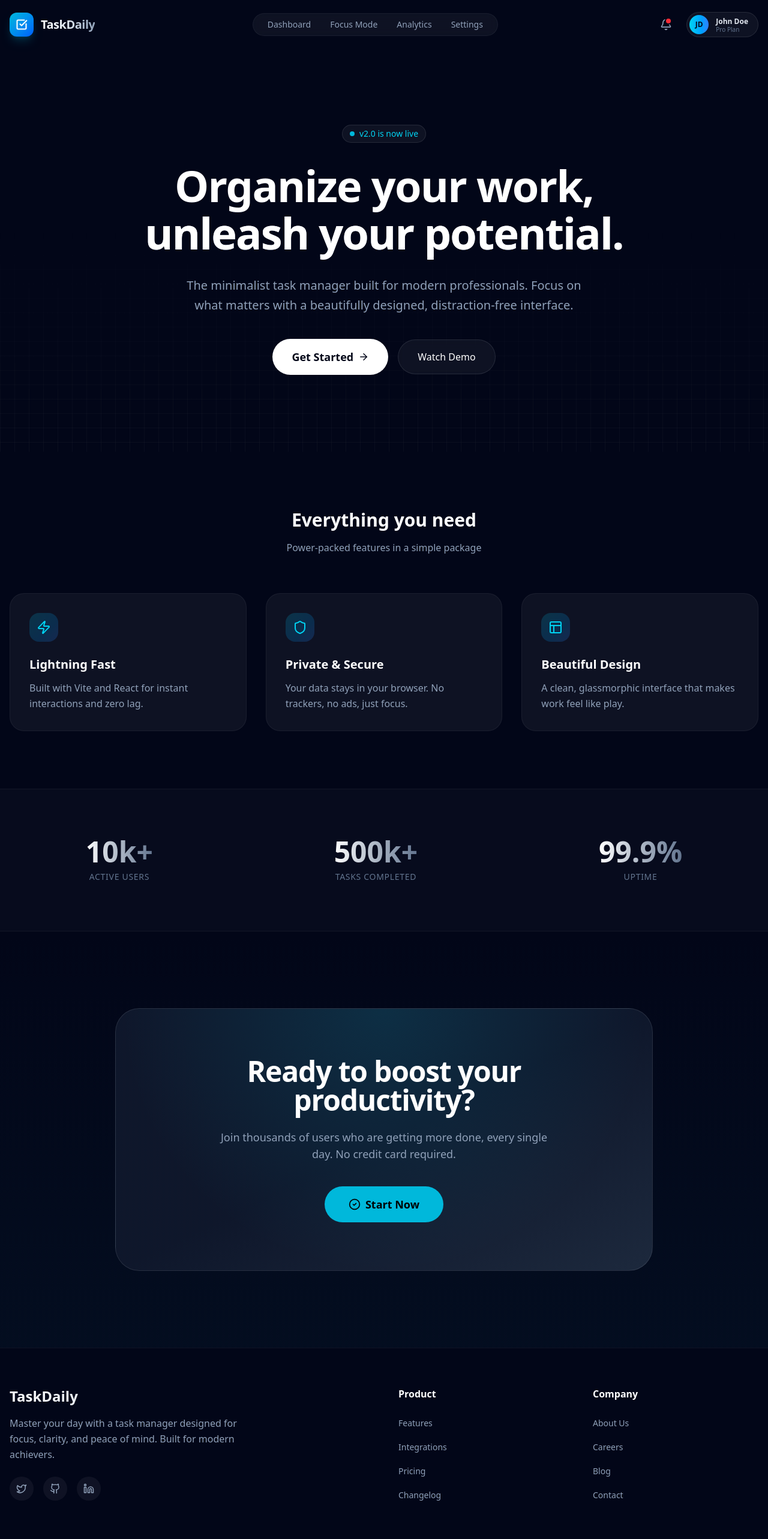
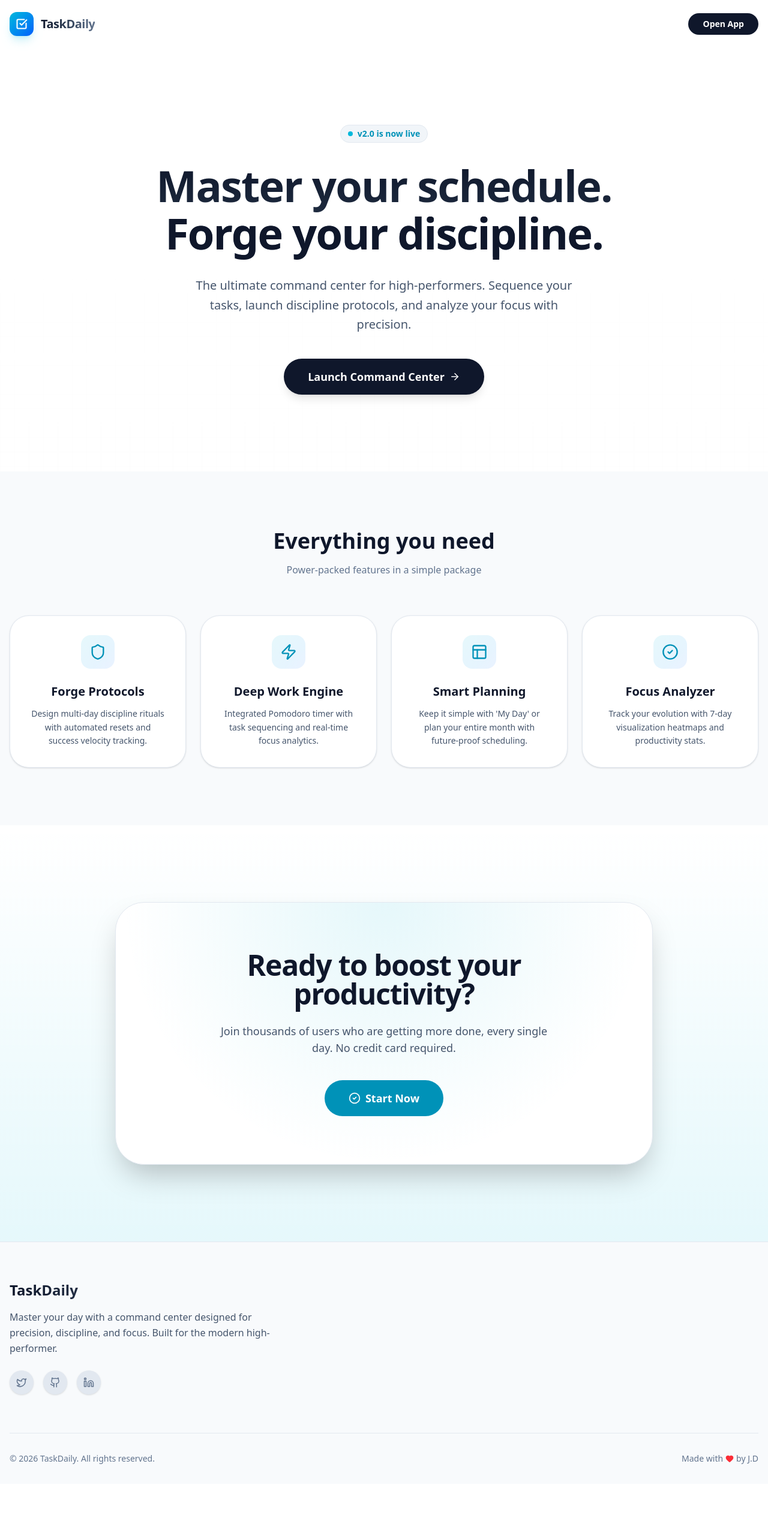
Before and after one commit to Dattatray98/OneMore, a React (Vite) app in the folder Client/: page / in a window 1280 px wide. Shown: the top 2566 px of the page at 60% size. After the commit the page ends 2474 px from the top, so only its background shows below. Built offline with nearby package versions, Linux system fonts and the light colour scheme.

Commit message:
style: polish Landing, Navbar, and Footer for a cleaner UI

```diff
--- a/Client/src/components/Footer.tsx
+++ b/Client/src/components/Footer.tsx
@@ -2,64 +2,39 @@ import { Github, Twitter, Linkedin, Heart } from 'lucide-react';
 
 export const Footer = () => {
     return (
-        <footer className="w-full bg-slate-950 border-t border-white/5 pt-16 pb-8">
+        <footer className="w-full bg-slate-50 dark:bg-slate-950 border-t border-slate-200 dark:border-white/5 pt-16 pb-8">
             <div className="container mx-auto px-4">
-                <div className="grid grid-cols-1 md:grid-cols-4 gap-12 mb-16">
-                    <div className="col-span-1 md:col-span-2">
-                        <h3 className="text-2xl font-bold bg-clip-text text-transparent bg-gradient-to-r from-white to-slate-400 mb-4">
+                <div className="flex flex-col md:flex-row items-start justify-between gap-12 mb-16">
+                    <div className="max-w-md">
+                        <h3 className="text-2xl font-bold bg-clip-text text-transparent bg-gradient-to-r from-slate-900 dark:from-white to-slate-500 dark:to-slate-400 mb-4">
                             TaskDaily
                         </h3>
-                        <p className="text-slate-400 max-w-sm leading-relaxed mb-6">
-                            Master your day with a task manager designed for focus, clarity, and peace of mind. Built for modern achievers.
+                        <p className="text-slate-600 dark:text-slate-400 leading-relaxed mb-6 font-medium">
+                            Master your day with a command center designed for precision, discipline, and focus.
+                            Built for the modern high-performer.
                         </p>
                         <div className="flex gap-4">
                             {[Twitter, Github, Linkedin].map((Icon, i) => (
                                 <a
                                     key={i}
                                     href="#"
-                                    className="w-10 h-10 rounded-full bg-white/5 flex items-center justify-center text-slate-400 hover:bg-cyan-500/10 hover:text-cyan-400 transition-all duration-300 hover:-translate-y-1"
+                                    className="w-10 h-10 rounded-full bg-slate-200 dark:bg-white/5 flex items-center justify-center text-slate-500 dark:text-slate-400 hover:bg-cyan-500/10 hover:text-cyan-600 dark:hover:text-cyan-400 transition-all duration-300 hover:-translate-y-1 border border-transparent dark:border-white/5 shadow-sm"
                                 >
                                     <Icon size={18} />
                                 </a>
                             ))}
                         </div>
                     </div>
-
-                    <div>
-                        <h4 className="text-white font-semibold mb-6">Product</h4>
-                        <ul className="space-y-4">
-                            {['Features', 'Integrations', 'Pricing', 'Changelog'].map((item) => (
-                                <li key={item}>
-                                    <a href="#" className="text-slate-400 hover:text-white transition-colors text-sm">
-                                        {item}
-                                    </a>
-                                </li>
-                            ))}
-                        </ul>
-                    </div>
-
-                    <div>
-                        <h4 className="text-white font-semibold mb-6">Company</h4>
-                        <ul className="space-y-4">
-                            {['About Us', 'Careers', 'Blog', 'Contact'].map((item) => (
-                                <li key={item}>
-                                    <a href="#" className="text-slate-400 hover:text-white transition-colors text-sm">
-                                        {item}
-                                    </a>
-                                </li>
-                            ))}
-                        </ul>
-                    </div>
                 </div>
 
-                <div className="border-t border-white/5 pt-8 flex flex-col md:flex-row items-center justify-between gap-4">
+                <div className="border-t border-slate-200 dark:border-white/5 pt-8 flex flex-col md:flex-row items-center justify-between gap-4">
                     <p className="text-slate-500 text-sm">
                         © {new Date().getFullYear()} TaskDaily. All rights reserved.
                     </p>
                     <div className="flex items-center gap-1 text-slate-500 text-sm">
                         <span>Made with</span>
                         <Heart size={14} className="text-red-500 fill-red-500" />
-                        <span>by Frontend Wizards</span>
+                        <span>by J.D</span>
                     </div>
                 </div>
             </div>
--- a/Client/src/components/Navbar.tsx
+++ b/Client/src/components/Navbar.tsx
@@ -1,5 +1,6 @@
 import { useState, useEffect } from 'react';
-import { Menu, X, CheckSquare, Bell } from 'lucide-react';
+import { Menu, X, CheckSquare } from 'lucide-react';
+import { Link } from 'react-router-dom';
 
 export const Navbar = () => {
     const [scrolled, setScrolled] = useState(false);
@@ -16,59 +17,35 @@ export const Navbar = () => {
     return (
         <nav
             className={`fixed top-0 left-0 w-full z-50 transition-all duration-300 border-b ${scrolled
-                ? 'bg-slate-950/80 backdrop-blur-xl border-white/10 py-3 shadow-lg shadow-black/20'
+                ? 'bg-white/80 dark:bg-slate-950/80 backdrop-blur-xl border-slate-200 dark:border-white/10 py-3 shadow-lg dark:shadow-black/20 shadow-slate-200/50'
                 : 'bg-transparent border-transparent py-5'
                 }`}
         >
             <div className="container mx-auto px-4 flex items-center justify-between">
                 {/* Logo Area */}
                 <div className="flex items-center gap-3 group cursor-pointer">
-                    <div className="relative flex items-center justify-center w-10 h-10 rounded-xl bg-gradient-to-br from-cyan-500 to-blue-600 text-white shadow-lg shadow-cyan-500/20 group-hover:scale-105 transition-transform duration-300">
+                    <div className="relative flex items-center justify-center w-10 h-10 rounded-xl bg-linear-to-br from-cyan-500 to-blue-600 text-white shadow-lg shadow-cyan-500/20 group-hover:scale-105 transition-transform duration-300">
                         <CheckSquare size={20} strokeWidth={2.5} />
                         <div className="absolute inset-0 bg-white/20 rounded-xl opacity-0 group-hover:opacity-100 transition-opacity" />
                     </div>
-                    <span className="text-xl font-bold bg-clip-text text-transparent bg-gradient-to-r from-white via-slate-200 to-slate-400 tracking-tight">
+                    <span className="text-xl font-bold bg-clip-text text-transparent bg-linear-to-r from-slate-900 dark:from-white via-slate-700 dark:via-slate-200 to-slate-500 dark:to-slate-400 tracking-tight">
                         TaskDaily
                     </span>
                 </div>
 
-                {/* Desktop Links */}
-                <div className={`hidden md:flex items-center gap-8 px-6 py-2 rounded-full transition-all duration-300 ${scrolled
-                        ? 'bg-transparent border-transparent'
-                        : 'bg-white/5 border border-white/5 backdrop-blur-sm'
-                    }`}>
-                    {['Dashboard', 'Focus Mode', 'Analytics', 'Settings'].map((item) => (
-                        <a
-                            key={item}
-                            href="#"
-                            className="text-sm font-medium text-slate-400 hover:text-cyan-400 transition-colors relative group"
-                        >
-                            {item}
-                            <span className="absolute -bottom-1 left-1/2 w-0 h-0.5 bg-cyan-500 transition-all duration-300 group-hover:w-full group-hover:left-0" />
-                        </a>
-                    ))}
-                </div>
-
                 {/* Desktop Actions */}
                 <div className="hidden md:flex items-center gap-4">
-                    <button className="p-2 text-slate-400 hover:text-white transition-colors relative hover:bg-white/5 rounded-lg group">
-                        <Bell size={20} />
-                        <span className="absolute top-2 right-2.5 w-2 h-2 bg-red-500 rounded-full animate-pulse ring-2 ring-slate-950" />
-                    </button>
-                    <button className="flex items-center gap-3 pl-1 pr-4 py-1 rounded-full bg-white/5 border border-white/10 hover:bg-white/10 hover:border-cyan-500/30 transition-all group cursor-pointer hover:shadow-[0_0_15px_-5px_rgba(6,182,212,0.3)]">
-                        <div className="w-8 h-8 rounded-full bg-gradient-to-r from-cyan-400 to-blue-500 flex items-center justify-center text-xs font-bold text-slate-950 ring-2 ring-transparent group-hover:ring-cyan-500/50 transition-all">
-                            JD
-                        </div>
-                        <div className="flex flex-col items-start leading-none">
-                            <span className="text-xs font-semibold text-slate-200 group-hover:text-white">John Doe</span>
-                            <span className="text-[10px] text-slate-500 group-hover:text-cyan-400">Pro Plan</span>
-                        </div>
-                    </button>
+                    <Link
+                        to="/app"
+                        className="px-6 py-2 bg-slate-900 dark:bg-white text-white dark:text-slate-950 rounded-full font-bold text-sm hover:scale-105 transition-transform"
+                    >
+                        Open App
+                    </Link>
                 </div>
 
                 {/* Mobile Toggle */}
                 <button
-                    className="md:hidden text-slate-300 hover:text-white transition-colors p-2"
+                    className="md:hidden text-slate-600 dark:text-slate-300 hover:text-slate-900 dark:hover:text-white transition-colors p-2 cursor-pointer"
                     onClick={() => setMobileMenuOpen(!mobileMenuOpen)}
                 >
                     {mobileMenuOpen ? <X size={24} /> : <Menu size={24} />}
@@ -77,20 +54,18 @@ export const Navbar = () => {
 
             {/* Mobile Menu */}
             <div
-                className={`md:hidden absolute top-full left-0 w-full bg-slate-950/95 backdrop-blur-2xl border-b border-white/10 overflow-hidden transition-all duration-500 ease-in-out ${mobileMenuOpen ? 'max-h-[400px] opacity-100' : 'max-h-0 opacity-0'
+                className={`md:hidden absolute top-full left-0 w-full bg-white/95 dark:bg-slate-950/95 backdrop-blur-2xl border-b border-slate-200 dark:border-white/10 overflow-hidden transition-all duration-500 ease-in-out ${mobileMenuOpen ? 'max-h-[400px] opacity-100' : 'max-h-0 opacity-0'
                     }`}
             >
                 <div className="flex flex-col p-6 gap-2">
-                    {['Dashboard', 'Focus Mode', 'Analytics', 'Settings'].map((item) => (
-                        <a
-                            key={item}
-                            href="#"
-                            className="text-slate-400 hover:text-cyan-400 px-4 py-3 hover:bg-white/5 rounded-xl transition-all flex items-center justify-between group"
-                        >
-                            {item}
-                            <span className="opacity-0 group-hover:opacity-100 transition-opacity">→</span>
-                        </a>
-                    ))}
+                    <Link
+                        to="/app"
+                        className="flex items-center justify-center gap-2 px-4 py-3 bg-cyan-600 text-white rounded-xl font-bold transition-all"
+                        onClick={() => setMobileMenuOpen(false)}
+                    >
+                        Launch App
+                        <span>→</span>
+                    </Link>
                 </div>
             </div>
         </nav>
--- a/Client/src/pages/Landing.tsx
+++ b/Client/src/pages/Landing.tsx
@@ -5,20 +5,20 @@ import { ArrowRight, CheckCircle2, Zap, Shield, Layout } from 'lucide-react';
 
 export const Landing = () => {
     return (
-        <div className="min-h-screen bg-slate-950 text-white selection:bg-cyan-500 selection:text-cyan-950 font-sans">
+        <div className="min-h-screen bg-white dark:bg-slate-950 text-slate-900 dark:text-white selection:bg-cyan-500 selection:text-cyan-950 font-sans transition-colors duration-300">
             <Navbar />
 
             {/* Background Ambience */}
             <div className="fixed inset-0 overflow-hidden pointer-events-none -z-10">
-                <div className="absolute top-[-10%] left-[-10%] w-[50%] h-[50%] bg-purple-600/10 rounded-full blur-[120px] animate-pulse" />
-                <div className="absolute bottom-[-10%] right-[-10%] w-[50%] h-[50%] bg-blue-600/10 rounded-full blur-[120px]" />
+                <div className="absolute top-[-10%] left-[-10%] w-[50%] h-[50%] bg-purple-600/5 dark:bg-purple-600/10 rounded-full blur-[120px] animate-pulse" />
+                <div className="absolute bottom-[-10%] right-[-10%] w-[50%] h-[50%] bg-blue-600/5 dark:bg-blue-600/10 rounded-full blur-[120px]" />
             </div>
 
             <main>
                 {/* Hero Section */}
                 <section className="relative pt-40 pb-20 md:pt-52 md:pb-32 px-4 overflow-hidden">
                     <div className="container mx-auto text-center relative z-10">
-                        <div className="inline-flex items-center gap-2 px-3 py-1 rounded-full bg-white/5 border border-white/10 text-cyan-400 text-sm font-medium mb-8 animate-fade-in-up">
+                        <div className="inline-flex items-center gap-2 px-3 py-1 rounded-full bg-slate-100 dark:bg-white/5 border border-slate-200 dark:border-white/10 text-cyan-600 dark:text-cyan-400 text-sm font-bold mb-8 animate-fade-in-up">
                             <span className="relative flex h-2 w-2">
                                 <span className="animate-ping absolute inline-flex h-full w-full rounded-full bg-cyan-400 opacity-75"></span>
                                 <span className="relative inline-flex rounded-full h-2 w-2 bg-cyan-500"></span>
@@ -26,92 +26,76 @@ export const Landing = () => {
                             v2.0 is now live
                         </div>
 
-                        <h1 className="text-5xl md:text-7xl font-bold tracking-tight mb-8 bg-gradient-to-b from-white via-white to-slate-400 bg-clip-text text-transparent max-w-4xl mx-auto leading-[1.1]">
-                            Organize your work, <br />
-                            <span className="text-white">unleash your potential.</span>
+                        <h1 className="text-5xl md:text-7xl font-black tracking-tight mb-8 bg-clip-text text-transparent bg-linear-to-b from-slate-900 dark:from-white via-slate-800 dark:via-white to-slate-500 dark:to-slate-400 max-w-4xl mx-auto leading-[1.1]">
+                            Master your schedule. <br />
+                            <span className="text-slate-900 dark:text-white">Forge your discipline.</span>
                         </h1>
 
-                        <p className="text-lg md:text-xl text-slate-400 max-w-2xl mx-auto mb-10 leading-relaxed font-light">
-                            The minimalist task manager built for modern professionals.
-                            Focus on what matters with a beautifully designed, distraction-free interface.
+                        <p className="text-lg md:text-xl text-slate-600 dark:text-slate-400 max-w-2xl mx-auto mb-10 leading-relaxed font-medium">
+                            The ultimate command center for high-performers. Sequence your tasks,
+                            launch discipline protocols, and analyze your focus with precision.
                         </p>
 
                         <div className="flex flex-col md:flex-row items-center justify-center gap-4">
                             <Link
                                 to="/app"
-                                className="group relative px-8 py-4 bg-white text-slate-950 rounded-full font-semibold text-lg transition-all hover:scale-105 hover:shadow-[0_0_40px_-10px_rgba(255,255,255,0.3)] flex items-center gap-2"
+                                className="group relative px-10 py-4 bg-slate-900 dark:bg-white text-white dark:text-slate-950 rounded-full font-black text-lg transition-all hover:scale-105 hover:shadow-2xl flex items-center gap-2 shadow-lg"
                             >
-                                Get Started
+                                Launch Command Center
                                 <ArrowRight size={18} className="group-hover:translate-x-1 transition-transform" />
                             </Link>
-                            <button className="px-8 py-4 rounded-full border border-white/10 bg-white/5 backdrop-blur-sm text-white font-medium hover:bg-white/10 transition-all flex items-center gap-2">
-                                Watch Demo
-                            </button>
                         </div>
                     </div>
 
                     {/* Abstract Grid Background */}
-                    <div className="absolute bottom-0 left-0 w-full h-[50%] bg-[linear-gradient(to_right,#80808012_1px,transparent_1px),linear-gradient(to_bottom,#80808012_1px,transparent_1px)] bg-[size:24px_24px] [mask-image:linear-gradient(to_top,black,transparent)] pointer-events-none" />
+                    <div className="absolute bottom-0 left-0 w-full h-[50%] bg-[linear-gradient(to_right,#80808012_1px,transparent_1px),linear-gradient(to_bottom,#80808012_1px,transparent_1px)] bg-size-[24px_24px] mask-[linear-gradient(to_top,black,transparent)] pointer-events-none opacity-20 dark:opacity-100" />
                 </section>
 
                 {/* Feature Grid */}
-                <section className="py-24 bg-slate-950/50 relative">
+                <section className="py-24 bg-slate-50 dark:bg-slate-950/50 relative">
                     <div className="container mx-auto px-4">
                         <div className="text-center mb-16">
-                            <h2 className="text-3xl font-bold mb-4">Everything you need</h2>
-                            <p className="text-slate-400">Power-packed features in a simple package</p>
+                            <h2 className="text-4xl font-black mb-4 text-slate-900 dark:text-white">Everything you need</h2>
+                            <p className="text-slate-500 dark:text-slate-400 font-medium">Power-packed features in a simple package</p>
                         </div>
 
-                        <div className="grid grid-cols-1 md:grid-cols-3 gap-8">
+                        <div className="grid grid-cols-1 md:grid-cols-2 lg:grid-cols-4 gap-6">
                             {[
-                                { icon: Zap, title: "Lightning Fast", desc: "Built with Vite and React for instant interactions and zero lag." },
-                                { icon: Shield, title: "Private & Secure", desc: "Your data stays in your browser. No trackers, no ads, just focus." },
-                                { icon: Layout, title: "Beautiful Design", desc: "A clean, glassmorphic interface that makes work feel like play." }
+                                { icon: Shield, title: "Forge Protocols", desc: "Design multi-day discipline rituals with automated resets and success velocity tracking." },
+                                { icon: Zap, title: "Deep Work Engine", desc: "Integrated Pomodoro timer with task sequencing and real-time focus analytics." },
+                                { icon: Layout, title: "Smart Planning", desc: "Keep it simple with 'My Day' or plan your entire month with future-proof scheduling." },
+                                { icon: CheckCircle2, title: "Focus Analyzer", desc: "Track your evolution with 7-day visualization heatmaps and productivity stats." }
                             ].map((feature, i) => (
-                                <div key={i} className="p-8 rounded-3xl bg-white/5 border border-white/5 hover:border-cyan-500/30 hover:bg-white/10 transition-all duration-300 group">
-                                    <div className="w-12 h-12 rounded-2xl bg-gradient-to-br from-cyan-500/20 to-blue-500/20 flex items-center justify-center mb-6 group-hover:scale-110 transition-transform">
-                                        <feature.icon className="text-cyan-400" size={24} />
+                                <div key={i} className="p-8 rounded-4xl bg-white dark:bg-white/5 border border-slate-200 dark:border-white/5 hover:border-cyan-500/30 hover:bg-slate-50 dark:hover:bg-white/10 transition-all duration-500 group shadow-sm hover:shadow-xl flex flex-col items-center text-center">
+                                    <div className="w-14 h-14 rounded-2xl bg-linear-to-br from-cyan-500/10 to-blue-500/10 flex items-center justify-center mb-6 group-hover:scale-110 transition-transform">
+                                        <feature.icon className="text-cyan-600 dark:text-cyan-400" size={28} />
                                     </div>
-                                    <h3 className="text-xl font-bold mb-3">{feature.title}</h3>
-                                    <p className="text-slate-400 leading-relaxed">{feature.desc}</p>
+                                    <h3 className="text-xl font-bold mb-3 text-slate-900 dark:text-white">{feature.title}</h3>
+                                    <p className="text-slate-600 dark:text-slate-400 leading-relaxed font-medium text-sm">{feature.desc}</p>
                                 </div>
                             ))}
                         </div>
                     </div>
                 </section>
 
-                {/* Social Proof / Stats */}
-                <section className="py-20 border-y border-white/5 bg-white/[0.02]">
-                    <div className="container mx-auto px-4 flex flex-col md:flex-row items-center justify-center md:justify-around gap-12 text-center">
-                        {[
-                            { number: "10k+", label: "Active Users" },
-                            { number: "500k+", label: "Tasks Completed" },
-                            { number: "99.9%", label: "Uptime" }
-                        ].map((stat, i) => (
-                            <div key={i}>
-                                <div className="text-4xl md:text-5xl font-black bg-gradient-to-r from-white to-slate-500 bg-clip-text text-transparent mb-2">{stat.number}</div>
-                                <div className="text-slate-500 font-medium uppercase tracking-wider text-sm">{stat.label}</div>
-                            </div>
-                        ))}
-                    </div>
-                </section>
+
 
                 {/* CTA Section */}
                 <section className="py-32 px-4 relative overflow-hidden">
-                    <div className="absolute inset-0 bg-gradient-to-b from-transparent to-cyan-900/10 pointer-events-none" />
+                    <div className="absolute inset-0 bg-linear-to-b from-transparent to-cyan-500/10 pointer-events-none" />
                     <div className="container mx-auto max-w-4xl relative">
-                        <div className="rounded-[2.5rem] bg-gradient-to-br from-slate-900 via-slate-900 to-slate-800 border border-white/10 p-12 md:p-20 text-center relative overflow-hidden">
-                            <div className="absolute top-0 left-0 w-full h-full bg-[radial-gradient(circle_at_50%_0%,rgba(6,182,212,0.15),transparent_70%)]" />
+                        <div className="rounded-[3rem] bg-white dark:bg-slate-900 border border-slate-200 dark:border-white/10 p-12 md:p-20 text-center relative overflow-hidden shadow-2xl">
+                            <div className="absolute top-0 left-0 w-full h-full bg-[radial-gradient(circle_at_50%_0%,rgba(6,182,212,0.1),transparent_70%)]" />
 
                             <div className="relative z-10">
-                                <h2 className="text-3xl md:text-5xl font-bold mb-6 tracking-tight">Ready to boost your productivity?</h2>
-                                <p className="text-lg text-slate-400 mb-10 max-w-xl mx-auto">
+                                <h2 className="text-3xl md:text-5xl font-black mb-6 tracking-tight text-slate-900 dark:text-white">Ready to boost your productivity?</h2>
+                                <p className="text-lg text-slate-600 dark:text-slate-400 mb-10 max-w-xl mx-auto font-medium">
                                     Join thousands of users who are getting more done, every single day.
                                     No credit card required.
                                 </p>
                                 <Link
                                     to="/app"
-                                    className="inline-flex items-center gap-2 px-10 py-4 bg-cyan-500 text-black hover:bg-cyan-400 rounded-full font-bold text-lg transition-all hover:shadow-[0_0_30px_-5px_rgba(6,182,212,0.6)]"
+                                    className="inline-flex items-center gap-2 px-10 py-4 bg-cyan-600 dark:bg-cyan-500 text-white dark:text-black hover:bg-cyan-500 dark:hover:bg-cyan-400 rounded-full font-black text-lg transition-all hover:shadow-[0_0_40px_-10px_rgba(8,145,178,0.5)] active:scale-95"
                                 >
                                     <CheckCircle2 size={20} />
                                     Start Now
```
